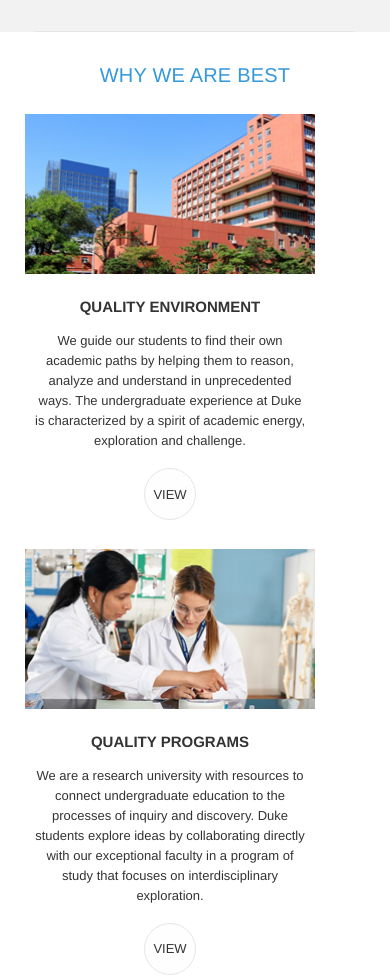
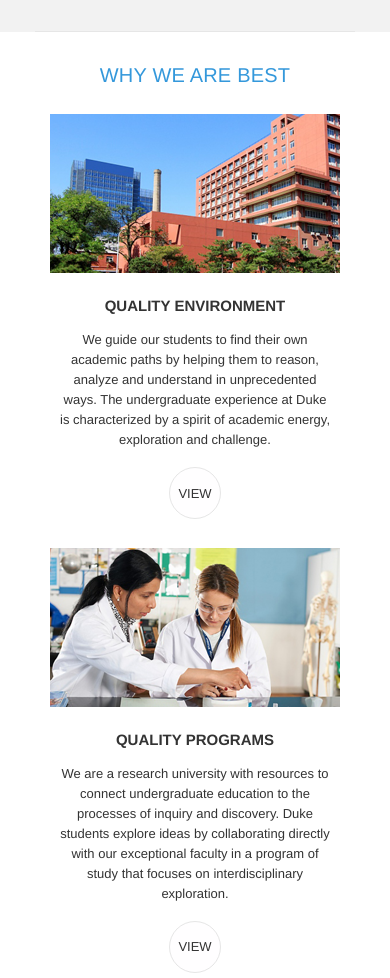
Before and after one commit to potapenkom/university, a website: page dest/index.html in a window 390 px wide. Shown: the part 1167-2145 px from the top of the page. Drawn offline with Linux system fonts and the light colour scheme.

Commit message:
scrolling

```diff
--- a/dest/index.html
+++ b/dest/index.html
@@ -99,7 +99,7 @@
                 <div class="benefits__wrap">
                     <div class="benefit">
                         <div class="benefits__images">
-                            <a href="#" class="benefit__img" style="background-image: url(./img/build.png);"></a>
+                             <img class="benefit__img" src="./img/build.png" alt="build">
                         </div>
                         <div class="benefit__texts">
                             <h2 class="benefit__title"> Quality environment </h2>
@@ -115,7 +115,7 @@
                     </div>
                     <div class="benefit">
                         <div class="benefits__images">
-                            <a href="#" class="benefit__img" style="background-image: url(./img/women.png);"></a>
+                            <img class="benefit__img" src="./img/women.png" alt="women">
                         </div>
                         <div class="benefit__texts">
                             <h2 class="benefit__title"> Quality programs </h2>
@@ -132,7 +132,7 @@
                     </div>
                     <div class="benefit">
                         <div class="benefits__images">
-                            <a href="#" class="benefit__img" style="background-image: url(./img/professor.png);"></a>
+                            <img class="benefit__img" src="./img/professor.png" alt="professor">
                         </div>
                         <div class="benefit__texts">
                             <h2 class="benefit__title">Excellent teachers </h2>
--- a/src/sass/main.sass
+++ b/src/sass/main.sass
@@ -1,4 +1,9 @@
 @import 'fonts.sass'
+
+html body
+    @media screen and (max-width: 799px)
+        overflow-x: hidden
+        margin: 0 auto
 
 h2
     font-family: Helvetica
@@ -32,11 +37,11 @@ h3
     width: 100%
     max-width: 1000px
     margin: 0 auto
-    padding: 0px 6px 0 0px
+    padding: 0px 5px 0 5px
     box-sizing: border-box
     @media screen and (max-width: 930px)
         max-width: 760px
-        padding: 0 0px 0 5px
+        padding: 0 5px 0 5px
         box-sizing: border-box
     @media screen and (max-width: 799px)
         max-width: 320px
@@ -185,7 +190,8 @@ h3
         position: absolute
     @media screen and (max-width: 799px)
         max-width: 300px
-        right: 0
+        right: auto
+        margin: 0 auto
         padding: 35px 17px 28px
         top: 197px
 .form
@@ -335,15 +341,11 @@ input[type=file]
         flex-direction: column
         align-items: center
         padding: 29px 0 0 0
+        margin: 0 auto
         max-width: 270px
 
 .benefit__img
     display: block
-    height: 0
-    padding: 80px 145px
-    background-size: cover
-    background-repeat: no-repeat
-    text-decoration: none
 
 .benefit__texts
     @media screen and (max-width: 930px)
```
Also changed, not shown: dest/css/main.css.
